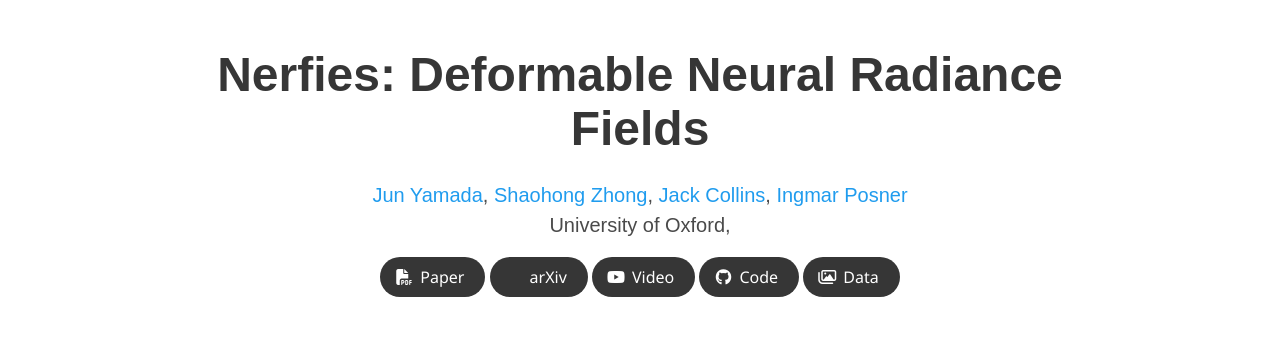
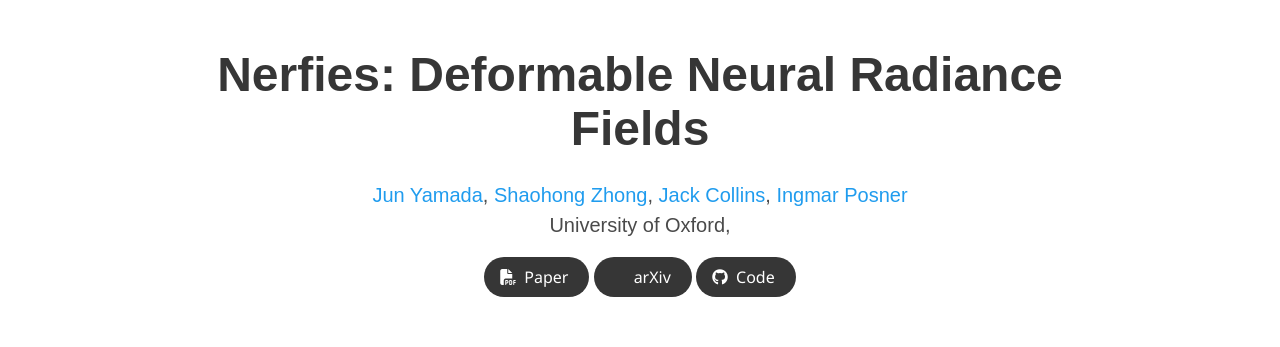
Before and after one commit to applied-ai-lab/D-cubed, a plain HTML site: page docs/index.html in a window 1280 px wide. Shown: the top 347 px of the page. Drawn offline with nearby package versions, Linux system fonts and the light colour scheme; some icons are missing; a web font is replaced by a local one.

Commit message:
remove unnecessary links

```diff
--- a/docs/index.html
+++ b/docs/index.html
@@ -87,16 +87,6 @@
                   <span>arXiv</span>
                 </a>
               </span>
-              <!-- Video Link. -->
-              <span class="link-block">
-                <a href="https://www.youtube.com/watch?v=MrKrnHhk8IA"
-                   class="external-link button is-normal is-rounded is-dark">
-                  <span class="icon">
-                      <i class="fab fa-youtube"></i>
-                  </span>
-                  <span>Video</span>
-                </a>
-              </span>
               <!-- Code Link. -->
               <span class="link-block">
                 <a href="https://github.com/google/nerfies"
@@ -107,17 +97,7 @@
                   <span>Code</span>
                   </a>
               </span>
-              <!-- Dataset Link. -->
-              <span class="link-block">
-                <a href="https://github.com/google/nerfies/releases/tag/0.1"
-                   class="external-link button is-normal is-rounded is-dark">
-                  <span class="icon">
-                      <i class="far fa-images"></i>
-                  </span>
-                  <span>Data</span>
-                  </a>
             </div>
-
           </div>
         </div>
       </div>
```
